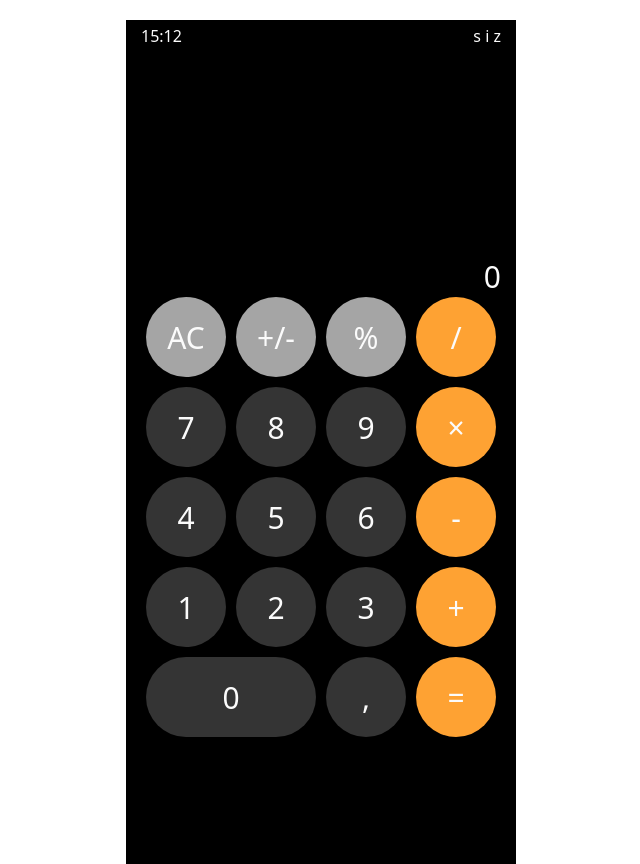
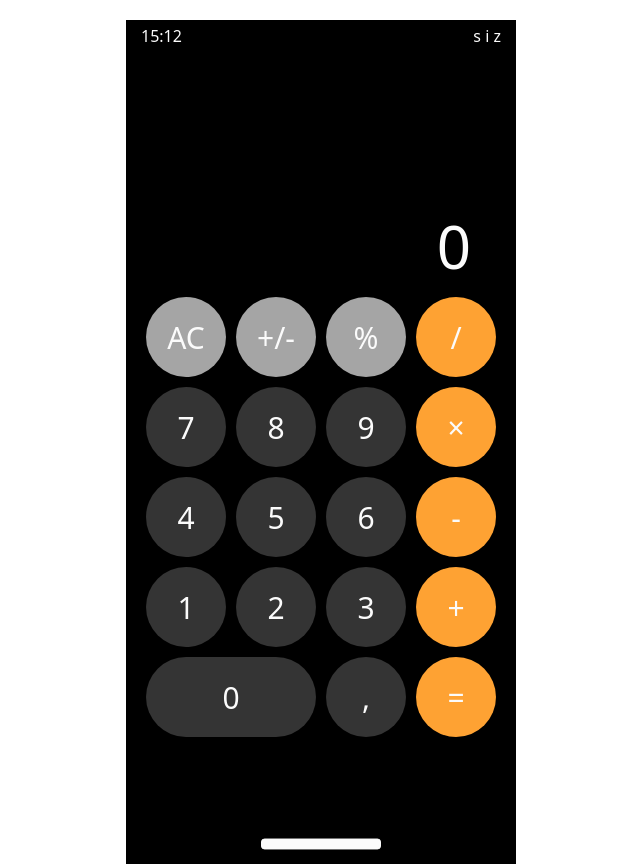
Before and after one commit to m00nlex/IphoneCalc, a website: page Client/index.html in a window 1280 px wide. Shown: the whole page, without its empty margins (319-959 px from the left). Drawn offline with Linux system fonts and the light colour scheme.

```diff
--- a/Client/index.html
+++ b/Client/index.html
@@ -12,7 +12,7 @@
             <div class="siz">s i z</div>
         </div>
         <div id="input">0</div>
-        <div id="buttonHeader">
+        <div id="buttonHolder">
             <div id="button1" class="_button lightGrayB">AC</div>
             <div id="button2" class="_button lightGrayB">+/-</div>
             <div id="button3" class="_button lightGrayB">%</div>
@@ -33,7 +33,7 @@
             <div id="button18" class="_button grayB">,</div>
             <div id="button19" class="_button goldB">=</div>
         </div>
-        <div class="footer"></div>
+        <div class="footer"><img src="footer_img.svg" alt="" class="img"></div>
     </div>
 <script type="text/javascript" src="js/script.js"></script>
 </body>
--- a/Client/styles/style.scss
+++ b/Client/styles/style.scss
@@ -2,6 +2,12 @@
   margin: 0;
   padding: 0;
   box-sizing: border-box;
+
+  user-select: none;
+  -moz-user-select: none;
+  -khtml-user-select: none;
+  -webkit-user-select: none;
+  -o-user-select: none;
 }
 
 $nums_color: #343434;
@@ -23,11 +29,15 @@
   color: $text_color;
   font-size: $font_size;
   font-family: "system-ui";
+
   .iphone{
     width: 390px;
     height: 844px;
     background-color: black;
     padding: 5px 15px;
+    display: flex;
+    flex-direction: column;
+
     .header{
       display: flex;
       flex-direction: row;
@@ -42,13 +52,17 @@
       display: flex;
       flex-direction: row-reverse;
       align-items: end;
+      font-size: 60px;
+      padding-right: calc($button_size/2 - $button_gap);
+      padding-bottom: $button_gap;
     }
-    #buttonHeader{
+    #buttonHolder{
       display: grid;
       grid-template: repeat(5, $button_size) / repeat(4, $button_size);
       justify-items: center;
       grid-gap: $button_gap;
       justify-content: center;
+
       ._button{
         display: flex;
         justify-content: center;
@@ -74,7 +88,15 @@
       }
     }
     .footer{
+      display: flex;
+      justify-content: center;
+      align-items: center;
+      margin-top: auto;
 
+      .img{
+        width: 120px;
+        height: 30px;
+      }
     }
   }
 }
```
Also changed, not shown: Client/js/script.js (+21 -1 lines), Client/footer_img.svg (added), Client/styles/style.css, 1 other file.
